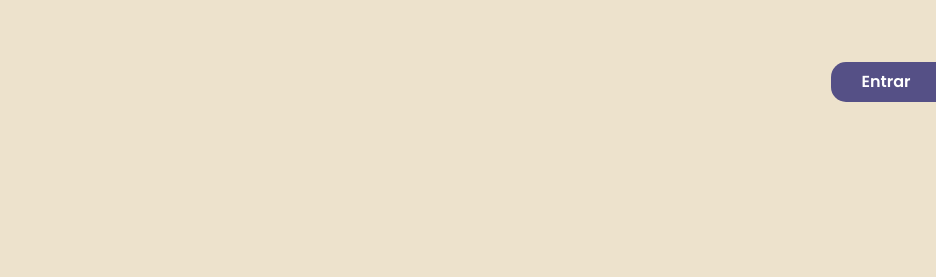
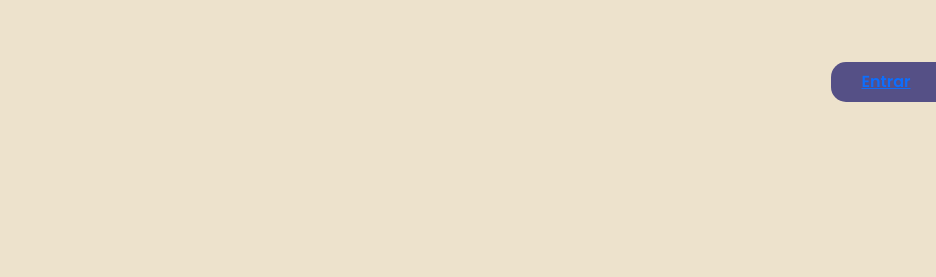
Before and after one commit to vitor1raider/projeto-acapra, a plain HTML site: page acapra/index.html in a window 1280 px wide. Shown: the top 277 px of the page, 224-1160 px from the left. Drawn offline with nearby package versions, Linux system fonts and the light colour scheme; a web font is replaced by a local one.

Commit message:
Update index.html

```diff
--- a/acapra/index.html
+++ b/acapra/index.html
@@ -24,7 +24,7 @@
                             <path fill-rule="evenodd" d="M11.854 8.354a.5.5 0 0 0 0-.708l-3-3a.5.5 0 1 0-.708.708L10.293 7.5H1.5a.5.5 0 0 0 0 1h8.793l-2.147 2.146a.5.5 0 0 0 .708.708z"/>
                           </svg></div>
                         <div class="btnEntrar d-flex align-items-center justify-content-center position-absolute">
-                            <li>Entrar</li>
+                            <li><a href="login.html">Entrar</a></li>
                         </div>
                     </ul>
                 </nav>
```
